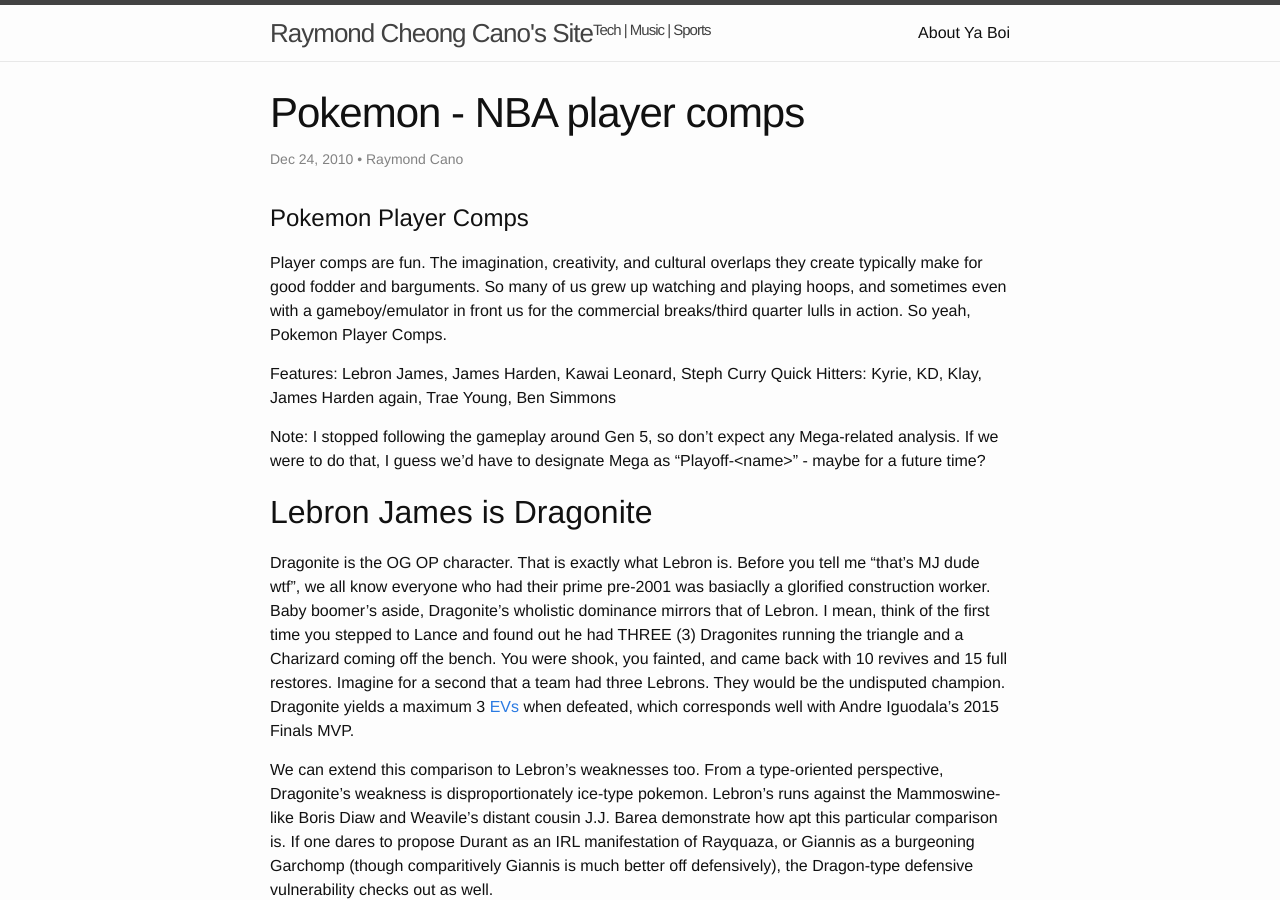
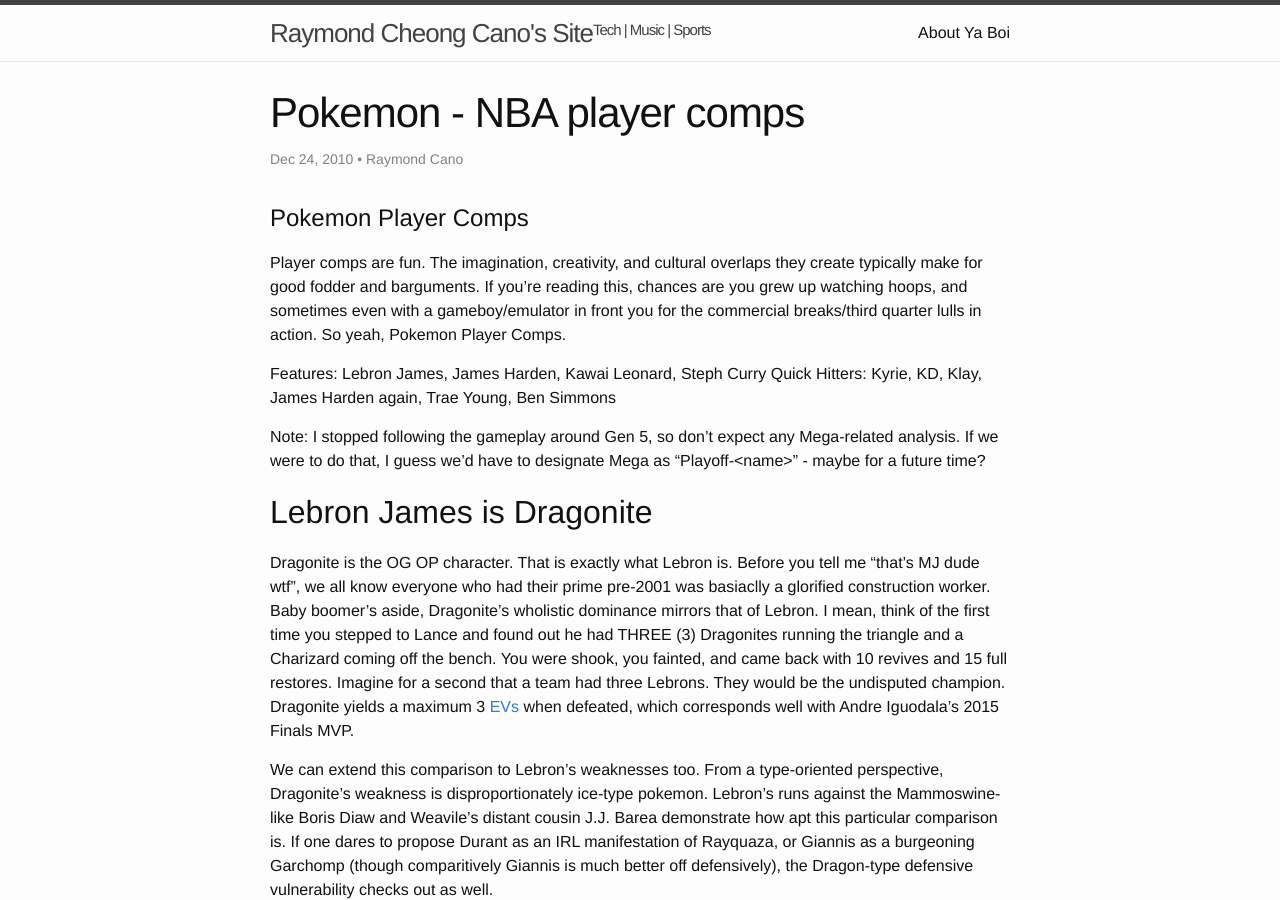
Before and after one commit to rayraycano/rayraycano.github.io, a Jekyll site: the page built from _posts/2019-12-24-Pokemon-Player-Comparisons.markdown, in a window 1280 px wide and 900 px high. Built offline with Jekyll 4.4.1, drawn with Linux system fonts in a browser that asks for light colours; comment, search, counter and statistics services are not loaded.

Commit message:
small edits

```diff
--- a/_posts/2019-12-24-Pokemon-Player-Comparisons.markdown
+++ b/_posts/2019-12-24-Pokemon-Player-Comparisons.markdown
@@ -8,8 +8,7 @@
 
 # Pokemon Player Comps
 Player comps are fun. The imagination, creativity, and cultural overlaps they create typically make for good fodder and barguments.
-So many of us grew up watching and playing hoops, and sometimes even with a gameboy/emulator in front us for the commercial breaks/third quarter lulls
-in action. So yeah, Pokemon Player Comps.
+If you're reading this, chances are you grew up watching hoops, and sometimes even with a gameboy/emulator in front you for the commercial breaks/third quarter lulls in action. So yeah, Pokemon Player Comps.
 
 Features: Lebron James, James Harden, Kawai Leonard, Steph Curry
 Quick Hitters: Kyrie, KD, Klay, James Harden again, Trae Young, Ben Simmons
```
